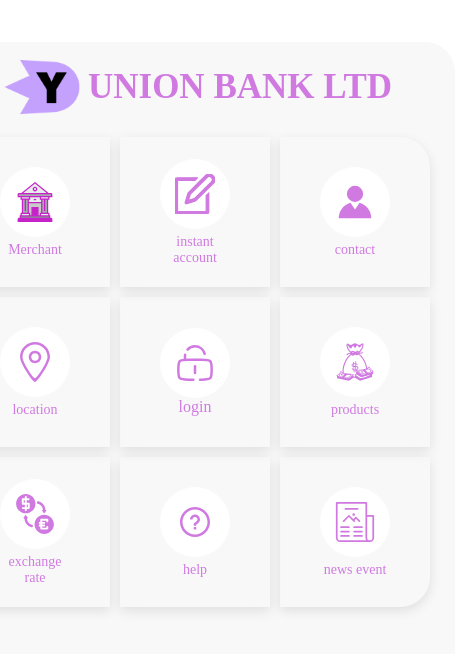
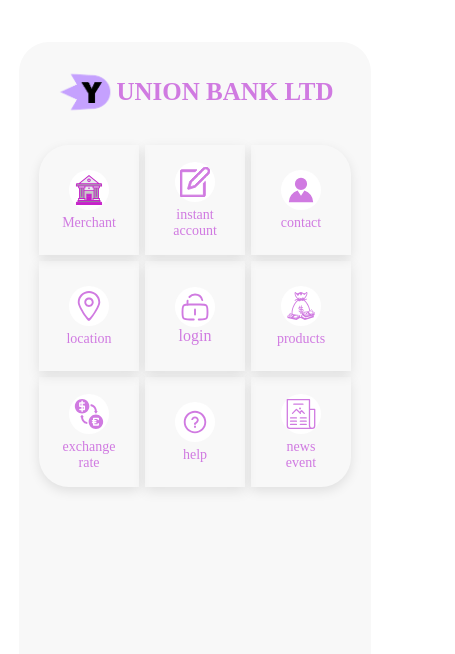
Before and after one commit to golam-kibriya123/home, a plain HTML site: page index.html in a window 390 px wide. Shown: the whole page, 455 px wide, since content can reach past the window. Drawn offline with Linux system fonts and the light colour scheme.

Commit message:
make responsive

```diff
--- a/style/style.css
+++ b/style/style.css
@@ -15,12 +15,14 @@ main {
     height: 100vh;
     width: 100%;
 }
-.home{
+
+.home {
     height: 90vh;
     padding: 0 20px;
     background: #f8f8f8;
     border-radius: 30px;
 }
+
 .section-header {
     display: flex;
     justify-content: center;
@@ -106,6 +108,7 @@ main {
     justify-content: center;
     align-items: center;
 }
+
 .items .item .item-content .content-img img {
     height: 40px;
     width: 40px;
@@ -119,8 +122,54 @@ main {
     transition: .8s;
 
 }
-.items .item:hover{
-border-radius: 50%;
-transition: .5s;
+
+.items .item:hover {
+    border-radius: 50%;
+    transition: .5s;
 
 }
+
+
+/* style for mobile */
+@media only screen and (max-width: 600px) {
+
+    .home {
+        width: 80%;
+        display: flex;
+        flex-direction: column;
+        align-items: center;
+    }
+    .section-header{
+        margin: 20px 0;
+    }
+    .section-header img {
+        width: 60px;
+        height: 60px;
+    }
+
+    .section-header h1 {
+        color: #d07ae1;
+        font-size: 25px;
+        font-weight: bolder;
+    }
+
+    .items .item {
+        height: 110px;
+        width: 100px;
+        margin: 3px;
+    }
+
+    .item-content {
+        width: 50px;
+        height: 80px;
+    }
+
+    .items .item .item-content .content-img {
+        height: 30px;
+        width: 30px;
+    }
+    .items .item .item-content .content-img img {
+        height: 30px;
+        width: 30px;
+    }
+}
```
